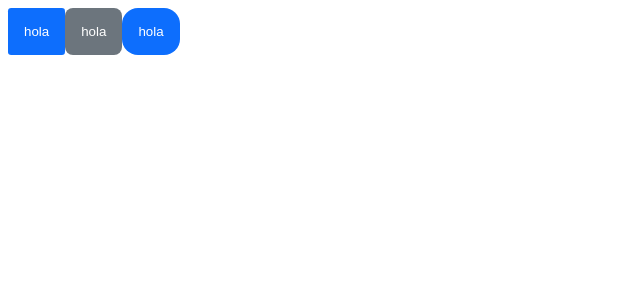
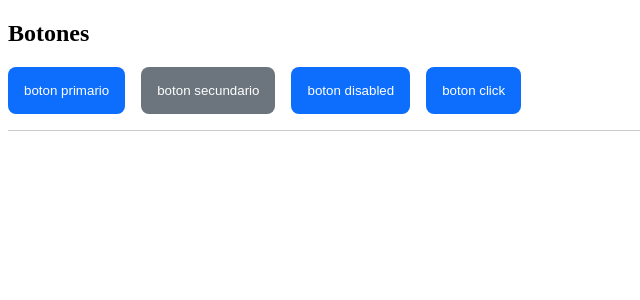
Before and after one commit to juanjosenavarro13/jnp--components--library, a React (Vite) app: page / in a window 1280 px wide. Shown: the top 300 px of the page, without its empty margins (0-640 px from the left). Built offline with nearby package versions, Linux system fonts and the light colour scheme.

Commit message:
feat: :art: example section for buttons

```diff
--- a/src/App.tsx
+++ b/src/App.tsx
@@ -1,35 +1,7 @@
-import { JnpButton } from "./lib";
+import { Buttons } from "./examples/buttons";
 
 function App() {
-  return (
-    <>
-      <JnpButton
-        label="hola"
-        onClick={() => {
-          console.log("aaa");
-        }}
-        borderRadius="SM"
-        disabled
-      />
-      <JnpButton
-        label="hola"
-        onClick={() => {
-          console.log("aaa");
-        }}
-        borderRadius="MD"
-        type="SECONDARY"
-        disabled
-      />
-      <JnpButton
-        label="hola"
-        onClick={() => {
-          console.log("aaa");
-        }}
-        borderRadius="XL"
-        type="PRIMARY"
-      />
-    </>
-  );
+  return <Buttons />;
 }
 
 export default App;
--- /dev/null
+++ b/src/examples/buttons.tsx
@@ -0,0 +1,18 @@
+import { JnpButton } from "../lib";
+import { Section } from "./components/section";
+
+export function Buttons() {
+  return (
+    <Section title="Botones">
+      <JnpButton label="boton primario" />
+      <JnpButton label="boton secundario" type="SECONDARY" />
+      <JnpButton label="boton disabled" disabled />
+      <JnpButton
+        label="boton click"
+        onClick={() => {
+          alert("click");
+        }}
+      />
+    </Section>
+  );
+}
--- /dev/null
+++ b/src/examples/components/section.module.css
@@ -0,0 +1,12 @@
+.section {
+  h1 {
+    display: block;
+  }
+  main {
+    display: flex;
+    flex-wrap: wrap;
+    gap: 1rem;
+    padding-bottom: 1rem;
+    border-bottom: 0.1rem solid #ccc;
+  }
+}
--- /dev/null
+++ b/src/examples/components/section.tsx
@@ -0,0 +1,13 @@
+import styles from "./section.module.css";
+interface SectionProps {
+  children: JSX.Element[] | JSX.Element;
+  title: string;
+}
+export function Section({ children, title }: Readonly<SectionProps>) {
+  return (
+    <section className={styles.section}>
+      <h1>{title}</h1>
+      <main>{children}</main>
+    </section>
+  );
+}
```
